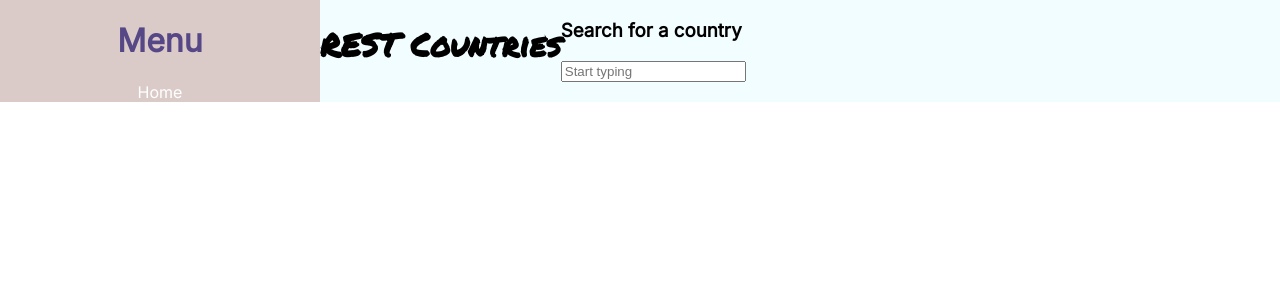
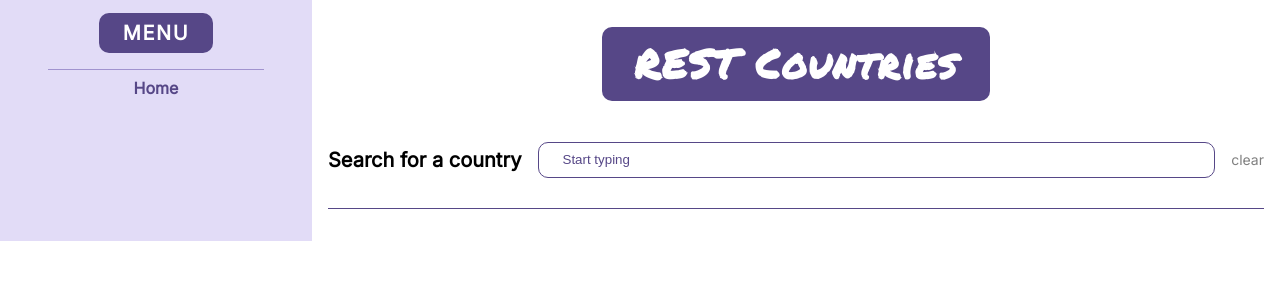
Before and after one commit to Abbeyy/countries, a React (Create React App) app: page / in a window 1280 px wide. Shown: the top 300 px of the page. Built offline with nearby package versions, Linux system fonts and the light colour scheme.

Commit message:
Added basic styling to country search

```diff
--- /dev/null
+++ b/src/ui/components/countries/countries.module.css
@@ -0,0 +1,5 @@
+.Countries {
+    display: flex;
+    flex-direction: column;
+    flex: 1;
+}
--- a/src/ui/components/countries/countries.tsx
+++ b/src/ui/components/countries/countries.tsx
@@ -1,16 +1,19 @@
 import { useAppSelector } from "../../../hooks";
 import { searchCountries } from "../../../redux/selectors/country";
-import { CountriesSearch } from "./countriesSearch";
+import { CountriesSearch } from "./search/countriesSearch";
+import styles from "./countries.module.css";
 
 export const Countries = () => {
   const countries = useAppSelector(searchCountries);
 
   return (
-    <div>
+    <div className={styles["Countries"]}>
       <CountriesSearch />
-      {countries?.length ? (
-        <p>{countries.map((country) => country.name).join(",")}</p>
-      ) : null}
+      <div>
+        {countries?.map((country) => (
+          <p>{`${country.name?.official}`}</p>
+        ))}
+      </div>
     </div>
   );
 };
--- a/src/ui/components/countries/countriesSearch.tsx
+++ /dev/null
@@ -1,5 +0,0 @@
-import { Search } from "../search/search";
-
-export const CountriesSearch = () => {
-  return <Search item="country" />;
-};
--- /dev/null
+++ b/src/ui/components/countries/search/countriesSearch.module.css
@@ -0,0 +1,4 @@
+.CountriesSearch {
+    display: flex;
+    flex: 1;
+}
--- /dev/null
+++ b/src/ui/components/countries/search/countriesSearch.tsx
@@ -0,0 +1,10 @@
+import { Search } from "../../search/search";
+import styles from "./countriesSearch.module.css";
+
+export const CountriesSearch = () => {
+  return (
+    <div className={styles["CountriesSearch"]}>
+      <Search item="country" />
+    </div>
+  );
+};
--- a/src/ui/components/home/home.module.css
+++ b/src/ui/components/home/home.module.css
@@ -1,11 +1,21 @@
 @import url('https://fonts.googleapis.com/css2?family=Permanent+Marker&display=swap');
 
 .Home {
-    background-color: #F2FDFF;
+    background-color: white;
     display: flex;
+    flex-direction: column;
     flex: 3;
+    margin: 0 1rem;
 }
 
 .Title {
     font-family: 'Permanent Marker', cursive;
+    text-align: center;
+    background-color: #564787;
+    padding: 0.5rem 2rem;
+    align-self: center;
+    border-radius: 10px;
+    font-size:40px;
+    color: white;
+    letter-spacing: 0.1rem;
 }
--- a/src/ui/components/search/search.module.css
+++ b/src/ui/components/search/search.module.css
@@ -0,0 +1,39 @@
+.Search {
+    display: flex;
+    flex-direction: row;
+    flex: 1;
+    align-items: center;
+    border-bottom: 0.1rem solid #564787;
+    margin-bottom: 2rem;
+    padding-bottom: 1rem;
+}
+
+.Title {
+    font-size: 20px;
+}
+
+.SearchInput {
+    margin-left: 1rem;
+    display: flex;
+    flex-direction: row;
+    flex: 1;
+    height: 2rem;
+    border-radius: 10px;
+    border: 0.1rem solid #564787;
+}
+
+.SearchInput::placeholder {
+    color: #564787;
+    padding-left: 0.5rem;
+}
+
+.SearchInput[type=text] {
+    padding-left: 1rem;
+    color: #564787;
+}
+
+.Clear {
+    color: grey;
+    margin-left: 1rem;
+    font-size: 14px;
+}
--- a/src/ui/components/search/search.tsx
+++ b/src/ui/components/search/search.tsx
@@ -43,9 +43,20 @@ export const Search = (props: Props) => {
     }
   };
 
+  const clearSearch = () => {
+    setSearchValue("");
+    switch (item) {
+      case "country":
+        dispatch(setCountriesSearch(null));
+        break;
+      default:
+        break;
+    }
+  };
+
   return (
-    <div>
-      <h3>{`Search for a ${item}`}</h3>
+    <div className={styles["Search"]}>
+      <h3 className={styles["Title"]}>{`Search for a ${item}`}</h3>
       <input
         placeholder="Start typing"
         className={styles["SearchInput"]}
@@ -54,6 +65,9 @@ export const Search = (props: Props) => {
         onChange={onChangeSearch}
         onKeyDown={onKeyDown}
       />
+      <div onClick={clearSearch} className={styles["Clear"]}>
+        clear
+      </div>
     </div>
   );
 };
--- a/src/ui/navigation/menu.module.css
+++ b/src/ui/navigation/menu.module.css
@@ -3,22 +3,34 @@
     flex: 1;
     flex-direction: column;
     min-width: 12rem;
-    background-color: #DBCBC8;
+    background-color: #e2dcf7;
     justify-content: center;
 }
 
 .Title {
     text-align: center;
-    color: #564787;
+    background-color: #564787;
+    padding: 0.5rem 1.5rem;
+    align-self: center;
+    border-radius: 10px;
+    font-size:20px;
+    color: white;
+    letter-spacing: 0.1rem;
+    text-transform: uppercase;
+    margin-bottom: 1rem;
 }
 
 .Menu {
     display: flex;
     flex: 1;
     justify-content: center;
+    border-top: 0.1rem solid #a193cf;
+    margin: 0 3rem;
 }
 
 .Option {
-    color: white;
+    color: #564787;
     text-decoration: none;
+    margin-top: 0.5rem;
+    font-weight: 900;
 }
```
Also changed, not shown: src/types/country.ts (+69 -33 lines).
